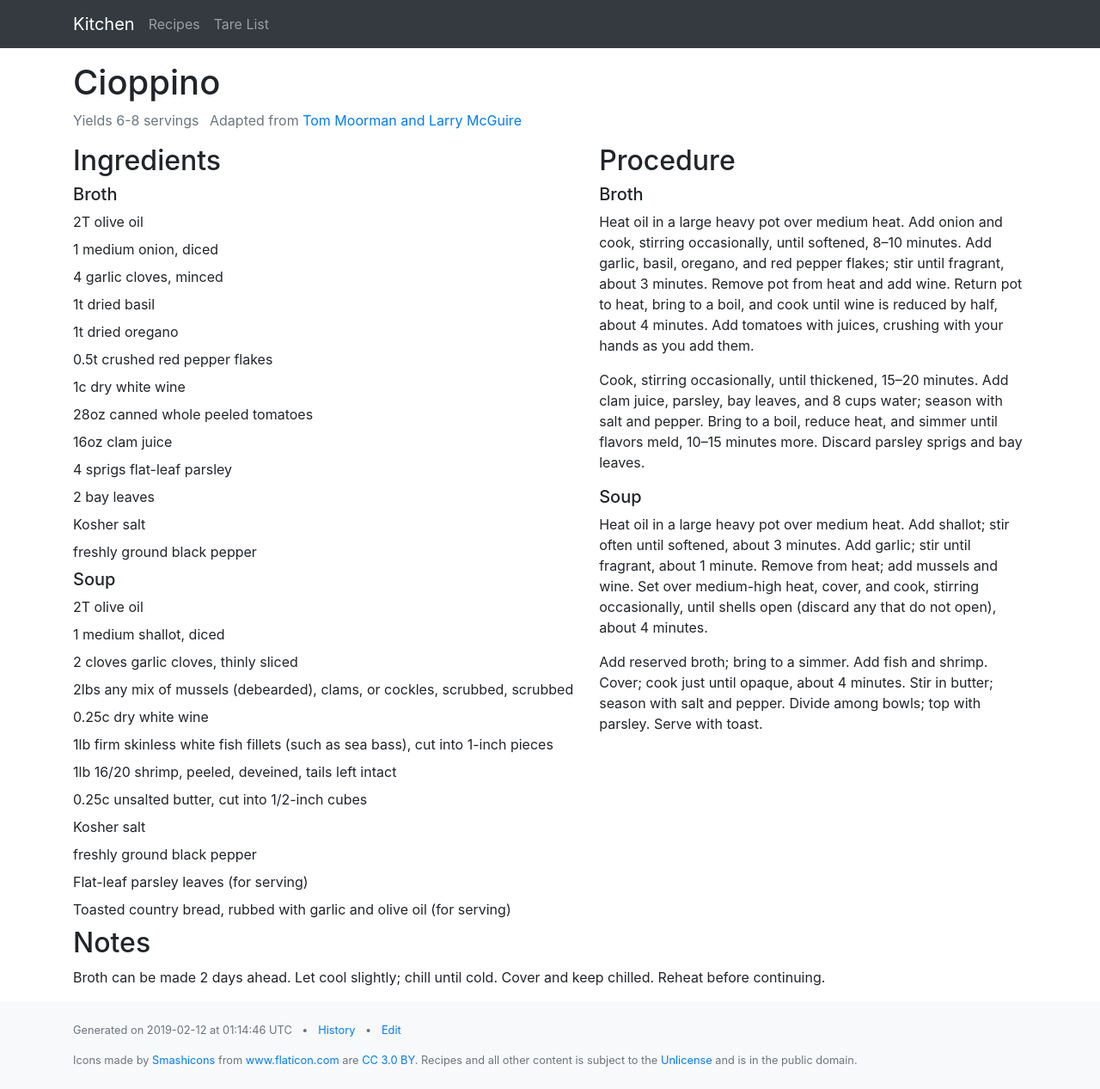
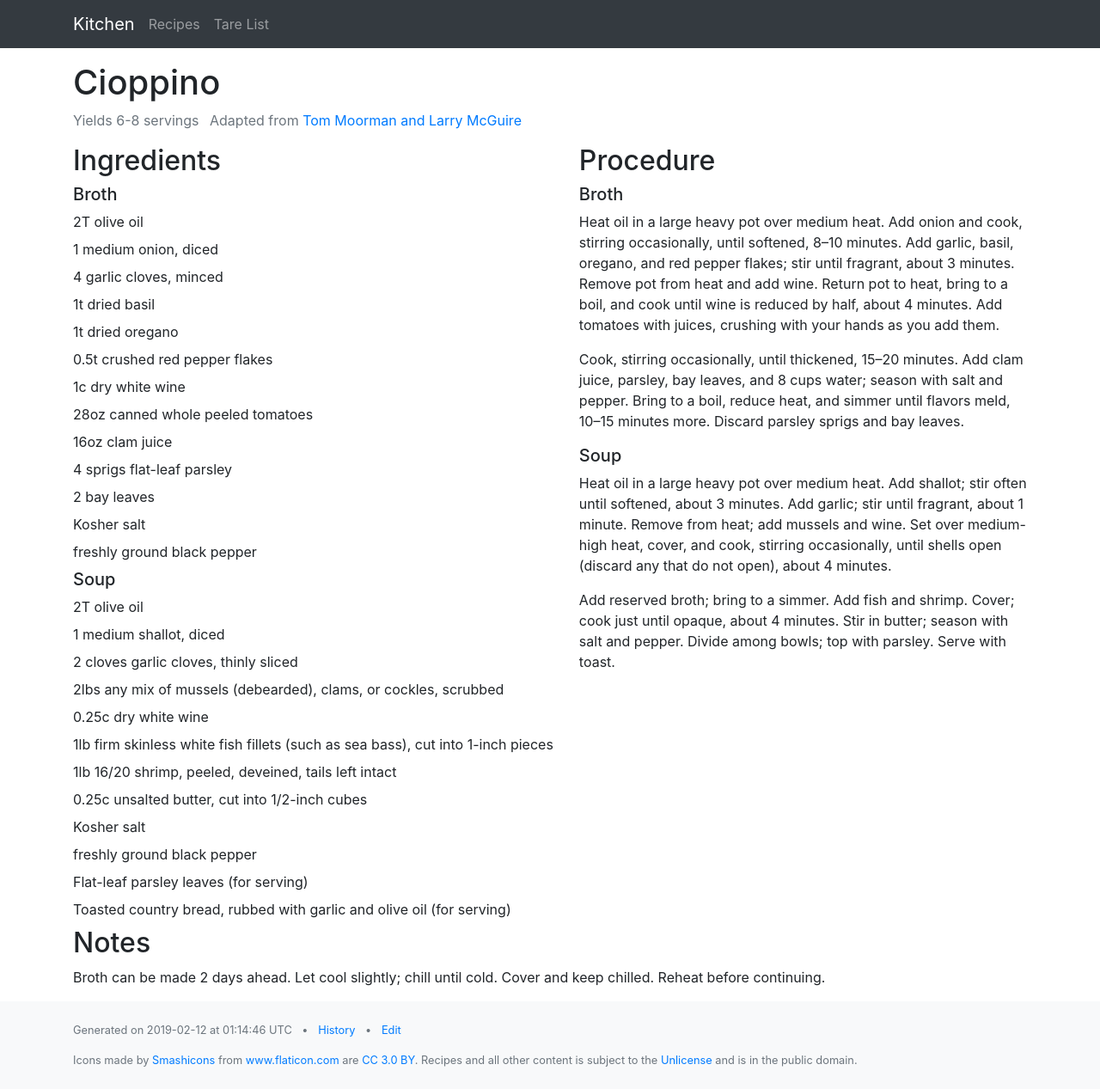
Before and after one commit to benburwell/kitchen, a Jekyll site: the page built from _recipes/cioppino.md, in a window 1280 px wide. Shown: the whole page at 86% size. Built offline with Jekyll 4.4.1, drawn with Linux system fonts in a browser that asks for light colours.

Commit message:
Update cioppino.md (#53)

```diff
--- a/_recipes/cioppino.md
+++ b/_recipes/cioppino.md
@@ -52,7 +52,7 @@ ingredients:
   - item: cloves garlic cloves
     qty: 2
     prep: thinly sliced
-  - item: any mix of mussels (debearded), clams, or cockles, scrubbed
+  - item: any mix of mussels (debearded), clams, or cockles
     qty: 2
     unit: lbs
     prep: scrubbed
```
